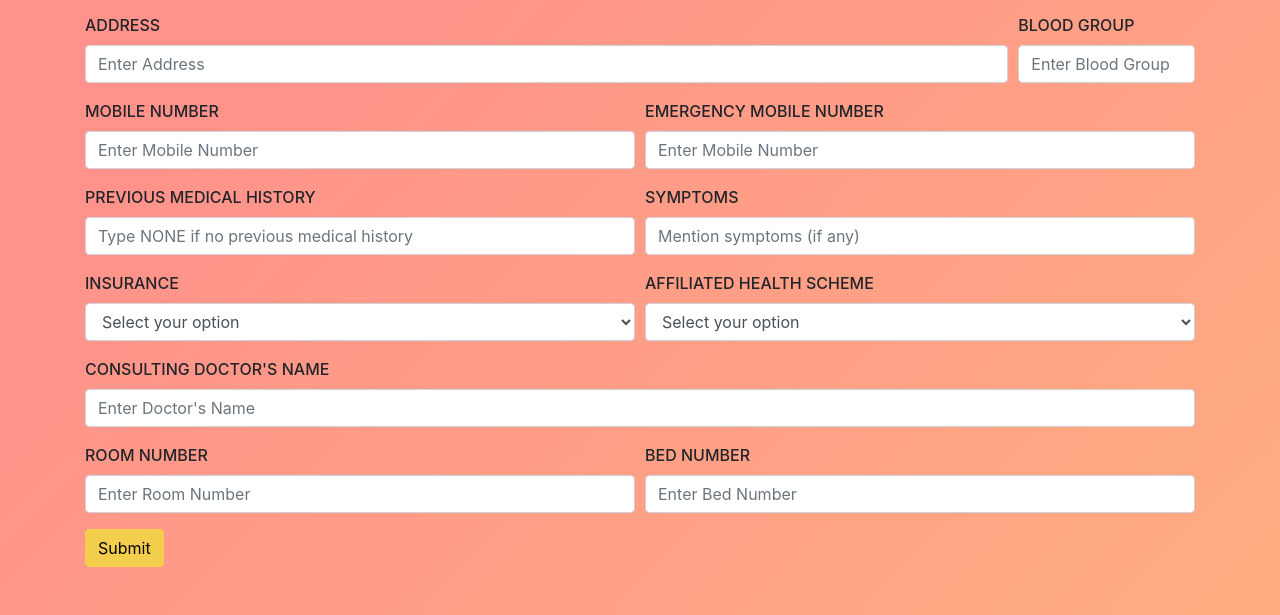
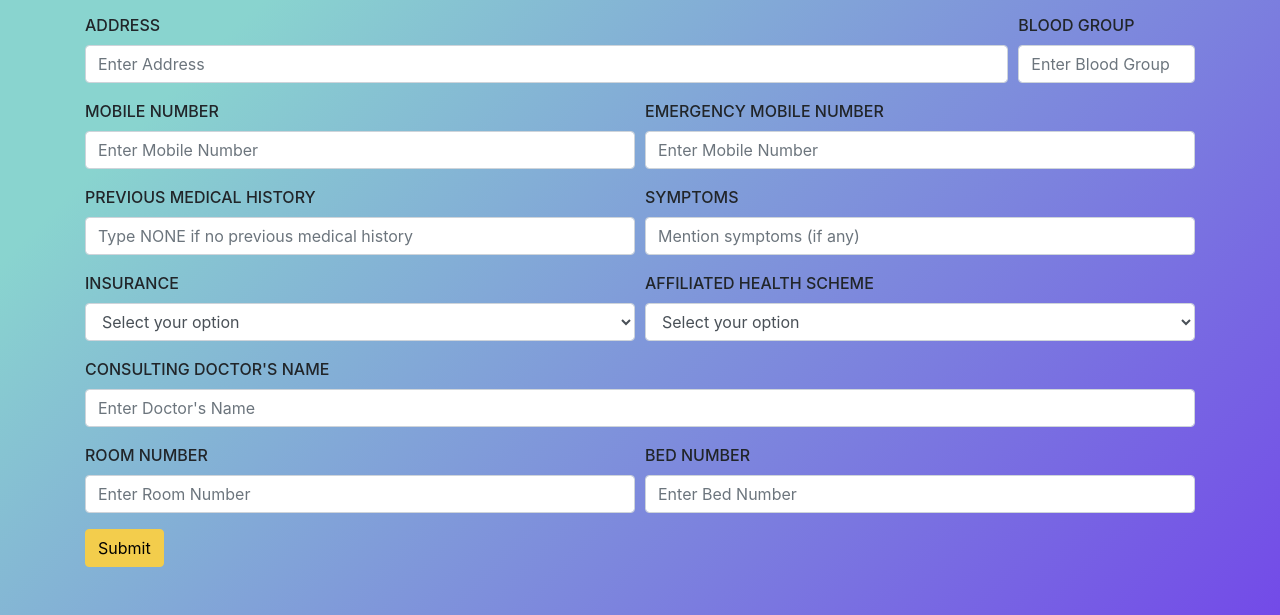
Before and after one commit to TheDemon12/hackAIACTR, a plain HTML site: page webserver/postLogin/addPatient.html in a window 1280 px wide. Shown: the part 311-926 px from the top of the page. Drawn offline with nearby package versions, Linux system fonts and the light colour scheme; a script that the page names is missing.

Commit message:
hack: add images, webserver: update bg
Signed-off-by: Kartik <kartikbhalla12@gmail.com>

```diff
--- a/webserver/css/addPatient.css
+++ b/webserver/css/addPatient.css
@@ -3,8 +3,8 @@ html {
 }
 body {
 	/* background-color: #25CABF; */
-	background-color: #ffac81;
-	background-image: linear-gradient(315deg, #ffac81 0%, #ff928b 74%);
+	background-color: #734ae8;
+	background-image: linear-gradient(315deg, #734ae8 0%, #89d4cf 74%);
 
 	/* margin-bottom: 100px; */
 }
--- a/webserver/css/removeEntry.css
+++ b/webserver/css/removeEntry.css
@@ -2,8 +2,8 @@ html {
 	min-height: 100vh;
 }
 body {
-	background-color: #fc9842;
-	background-image: linear-gradient(315deg, #fc9842 0%, #fe5f75 74%);
+	background-color: #0beef9;
+	background-image: linear-gradient(315deg, #0beef9 0%, #48a9fe 74%);
 
 	/* background-color: #25CABF; */
 }
```
Also changed, not shown: images/webserver/add_new.PNG (added), images/webserver/attach1.PNG (added), images/webserver/attach2.PNG (added), images/webserver/detach1.PNG (added), images/webserver/detach2.PNG (added), images/webserver/login.PNG (added), images/webserver/options1.PNG (added), images/webserver/options2.PNG (added), 4 other files.
